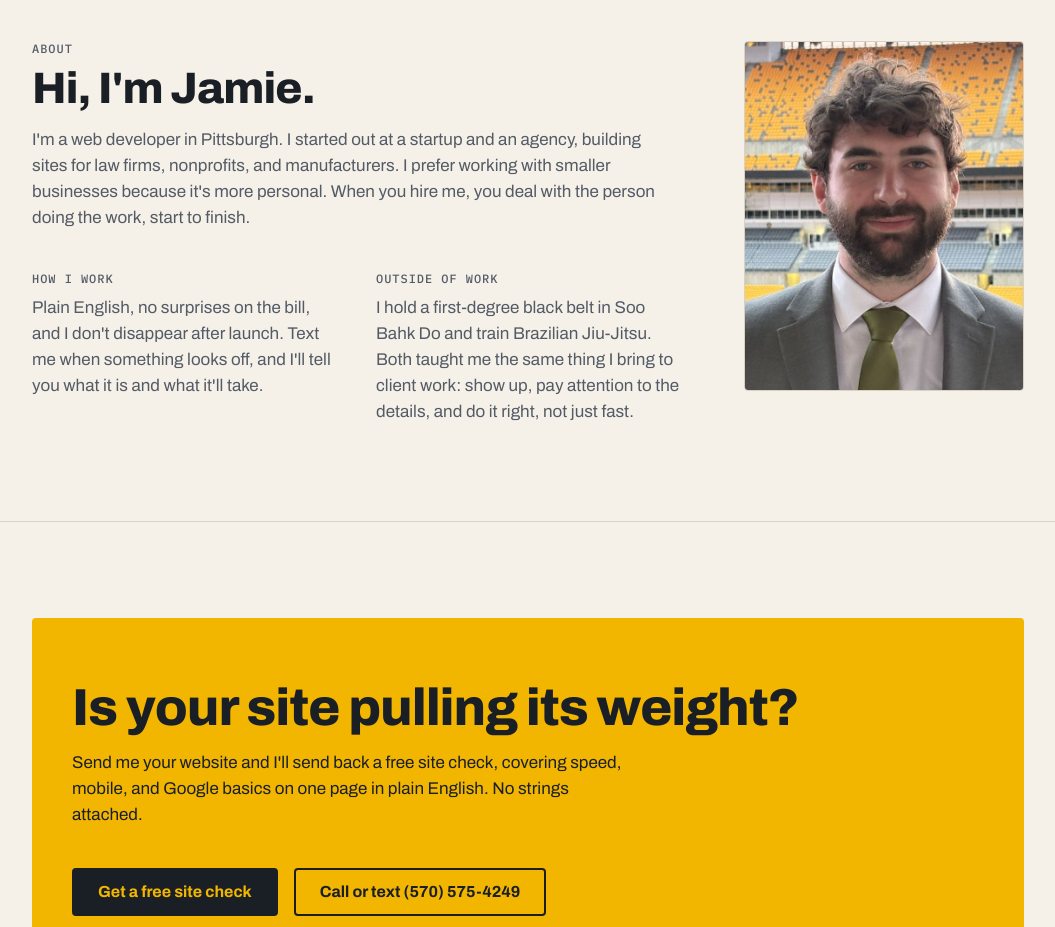
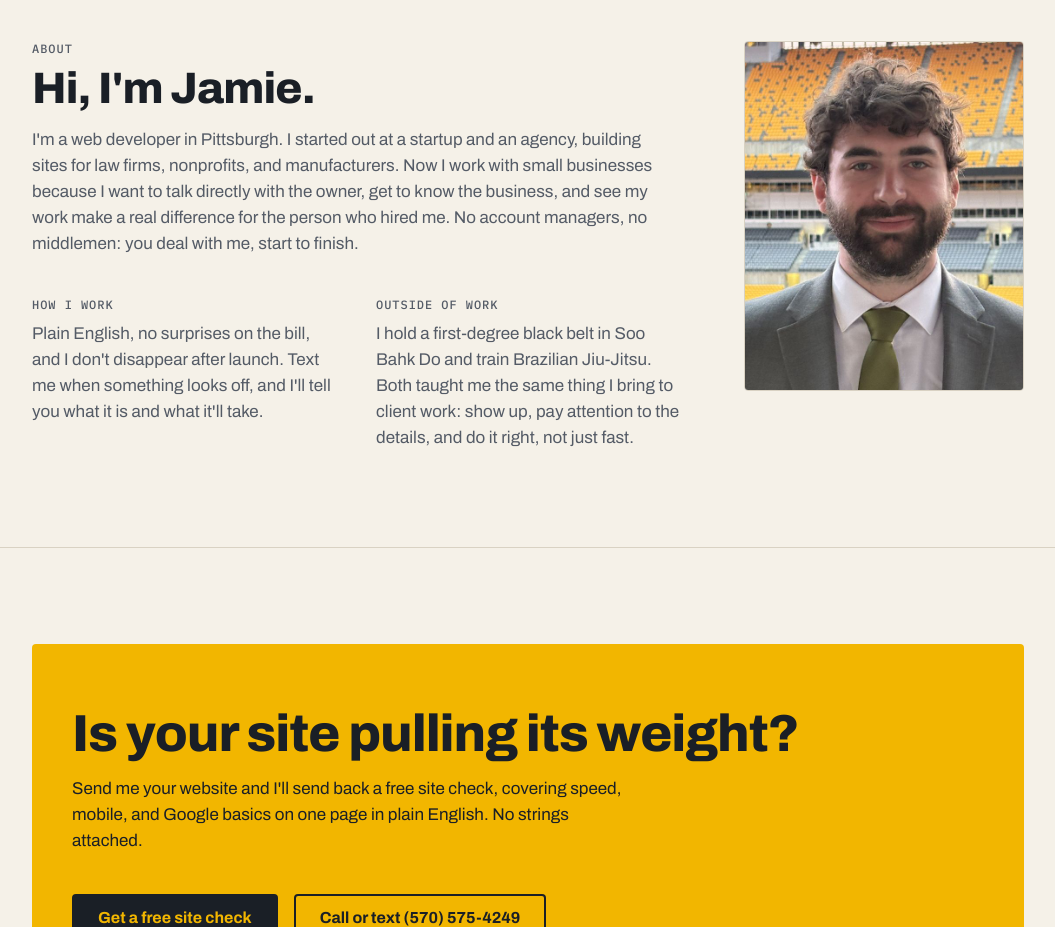
Before and after one commit to JJKneiss/JJKneiss.github.io, a plain HTML site: page index.html in a window 1280 px wide. Shown: the part 2720-3647 px from the top of the page, without its empty margins (112-1167 px from the left). Drawn offline with Linux system fonts and the light colour scheme.

Commit message:
About: say why small businesses
Co-Authored-By: Claude Opus 5.5 <noreply@anthropic.com>
Claude-Session: https://claude.ai/code/session_01F96dfgckfgxP9UPW48ptFq

```diff
--- a/index.html
+++ b/index.html
@@ -137,7 +137,7 @@
         <div class="section-head">
           <p class="label">About</p>
           <h2 class="section-title" id="about-title">Hi, I'm Jamie.</h2>
-          <p class="section-desc">I'm a web developer in Pittsburgh. I started out at a startup and an agency, building sites for law firms, nonprofits, and manufacturers. I prefer working with smaller businesses because it's more personal. When you hire me, you deal with the person doing the work, start to finish.</p>
+          <p class="section-desc">I'm a web developer in Pittsburgh. I started out at a startup and an agency, building sites for law firms, nonprofits, and manufacturers. Now I work with small businesses because I want to talk directly with the owner, get to know the business, and see my work make a real difference for the person who hired me. No account managers, no middlemen: you deal with me, start to finish.</p>
         </div>
         <div class="about-grid">
           <div>
```
